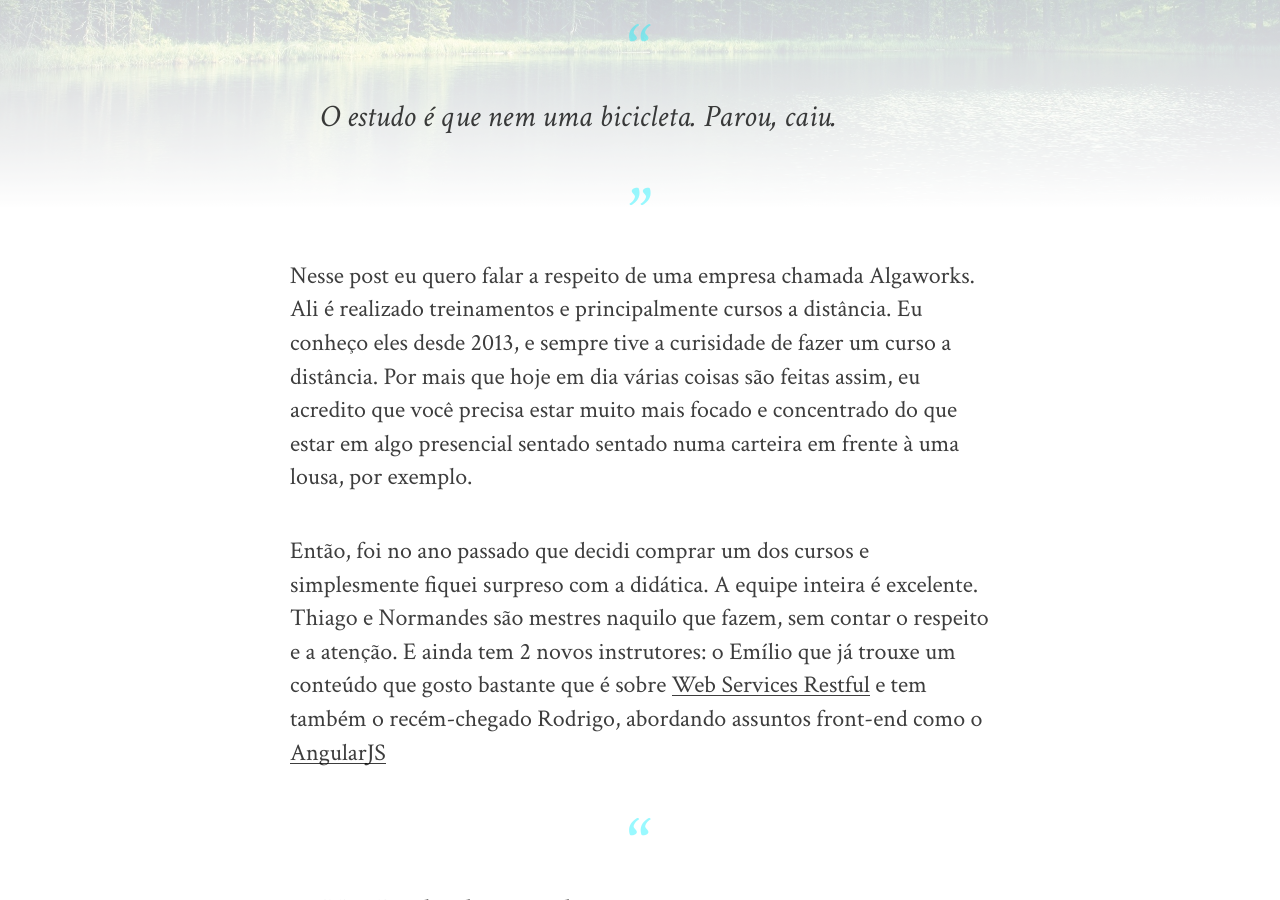
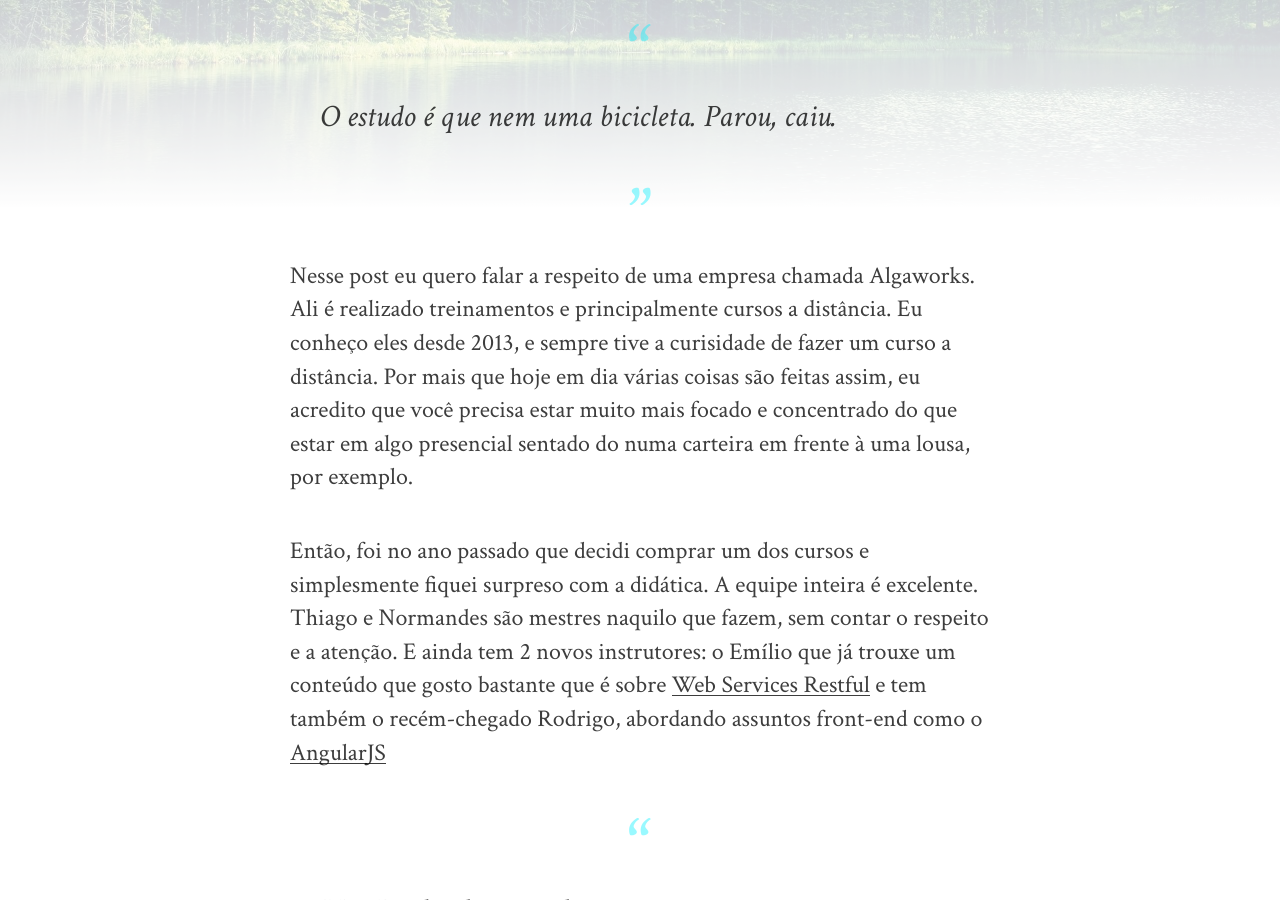
Before and after one commit to raphabarreto/raphabarreto.github.io, a Jekyll site: the page built from _posts/2016-07-04-algaworks-qualidade-inquestionavel.markdown, in a window 1280 px wide and 900 px high, scrolled down 512 px. Built offline with Jekyll 4.4.1, drawn with Linux system fonts in a browser that asks for light colours; nearby versions of some CDN libraries; comment, search, counter and statistics services are not loaded.

Commit message:
Corrigindo post sobre a Algaworks e tamanho do cover

```diff
--- a/_posts/2016-07-04-algaworks-qualidade-inquestionavel.markdown
+++ b/_posts/2016-07-04-algaworks-qualidade-inquestionavel.markdown
@@ -8,7 +8,7 @@
 <!--more-->
 >O estudo é que nem uma bicicleta. Parou, caiu.
 
-Nesse post eu quero falar a respeito de uma empresa chamada Algaworks. Ali é realizado treinamentos e principalmente cursos a distância. Eu conheço eles desde 2013, e sempre tive a curisidade de fazer um curso a distância. Por mais que hoje em dia várias coisas são feitas assim, eu acredito que você precisa estar muito mais focado e concentrado do que estar em algo presencial sentado sentado numa carteira em frente à uma lousa, por exemplo.
+Nesse post eu quero falar a respeito de uma empresa chamada Algaworks. Ali é realizado treinamentos e principalmente cursos a distância. Eu conheço eles desde 2013, e sempre tive a curisidade de fazer um curso a distância. Por mais que hoje em dia várias coisas são feitas assim, eu acredito que você precisa estar muito mais focado e concentrado do que estar em algo presencial sentado do numa carteira em frente à uma lousa, por exemplo.
 
 Então, foi no ano passado que decidi comprar um dos cursos e simplesmente fiquei surpreso com a didática. A equipe inteira é excelente. Thiago e Normandes são mestres naquilo que fazem, sem contar o respeito e a atenção. E ainda tem 2 novos instrutores: o Emílio que já trouxe um conteúdo que gosto bastante que é sobre [Web Services Restful](http://blog.algaworks.com/4-conceitos-sobre-rest-que-qualquer-desenvolvedor-precisa-conhecer/) e tem também o recém-chegado Rodrigo, abordando assuntos front-end como o [AngularJS](http://blog.algaworks.com/comecando-com-angularjs/)
 
```
Also changed, not shown: img/covers/trees.jpg, img/forest.jpg (deleted).
